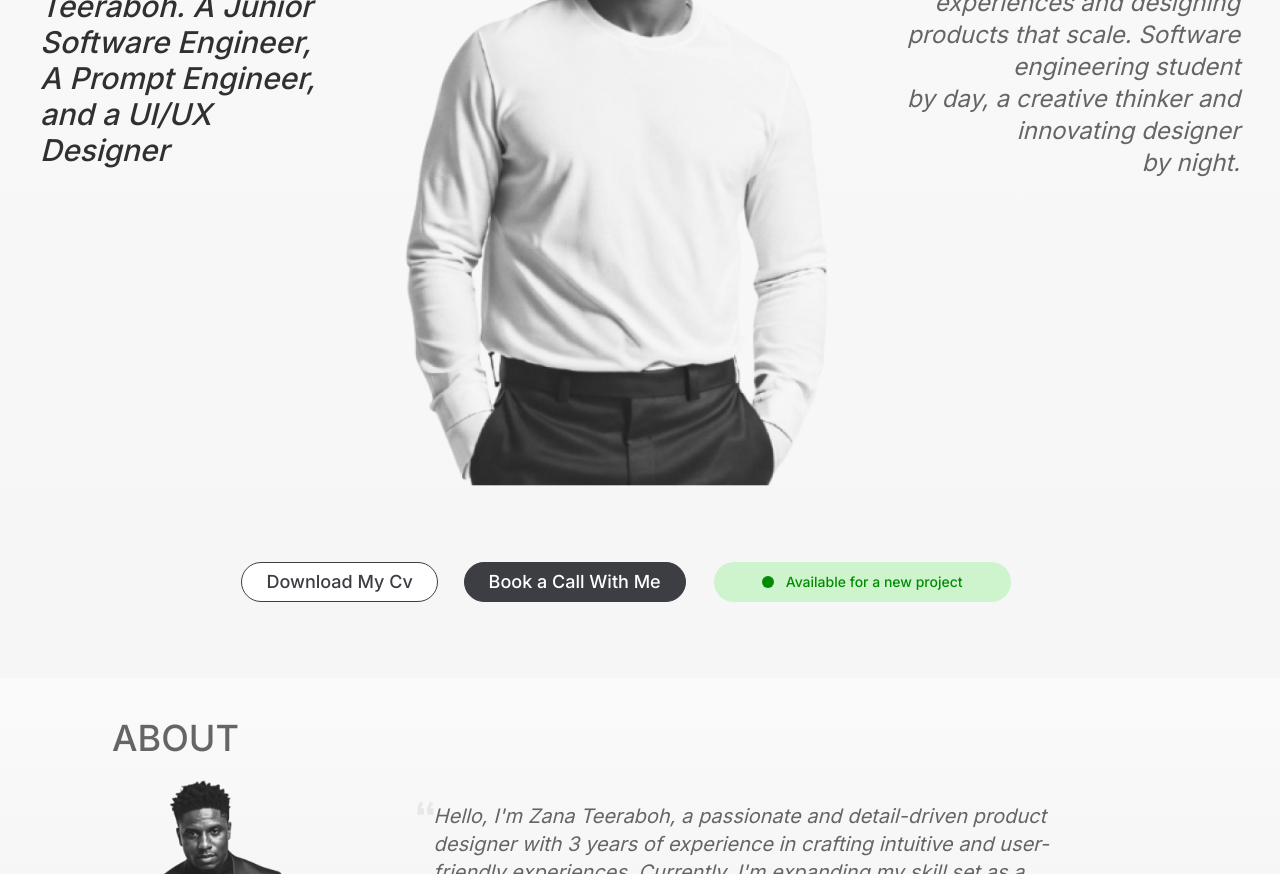
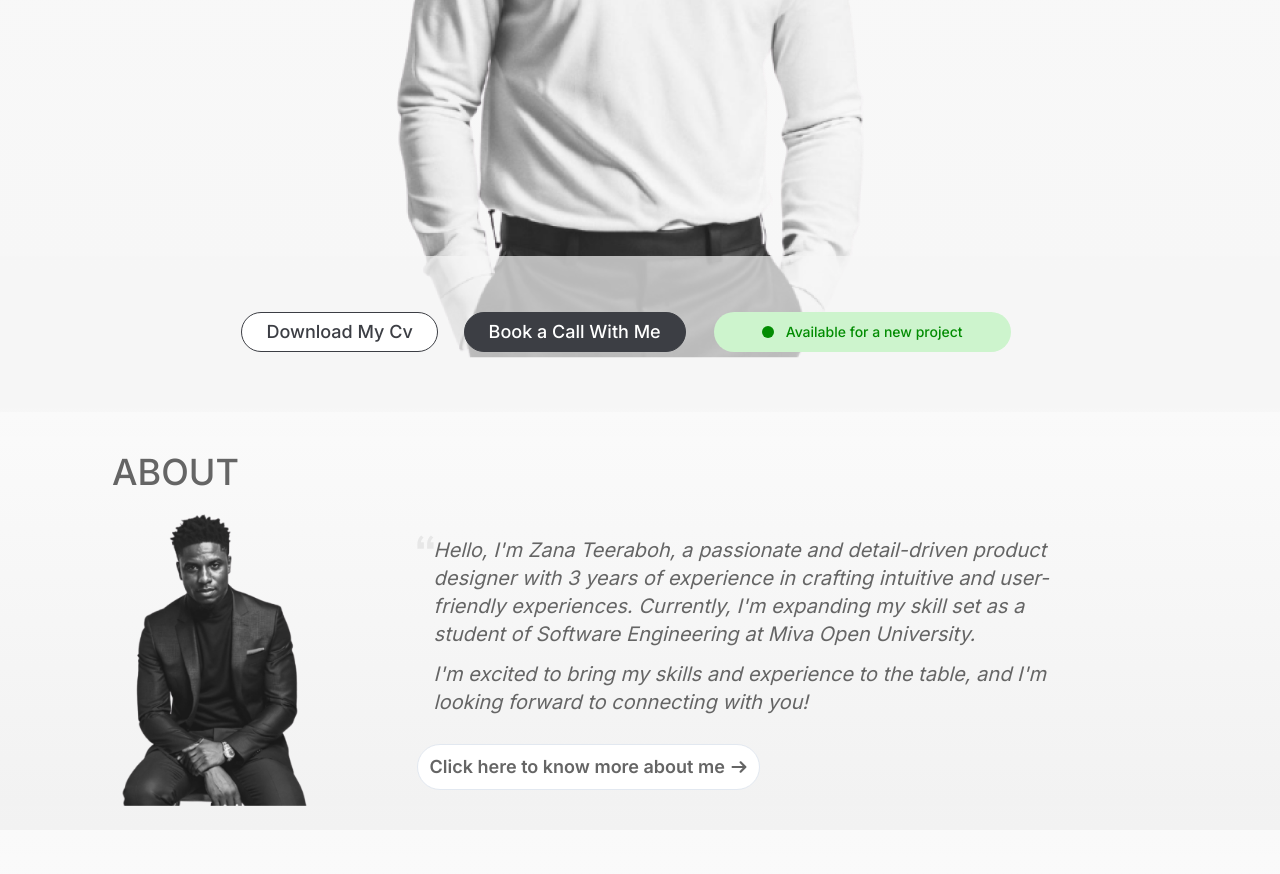
Before and after one commit to teeraboh/Personal_Portfolio-1, a Next.js app in the folder my-portfolio/: page / in a window 1280 px wide. Shown: the part 820-1694 px from the top of the page. Built offline with nearby package versions, Linux system fonts and the light colour scheme.

Commit message:
home image position fix

```diff
--- a/my-portfolio/src/app/page.tsx
+++ b/my-portfolio/src/app/page.tsx
@@ -43,7 +43,7 @@ export default function Home() {
             EXPLORE MY PORTFOLIO
           </h1>
         </div>
-        <div className="flex flex-col w-full items-center justify-center relative lg:flex-row lg:justify-between lg:px-10 lg:-mt-52">
+        <div className="flex flex-col w-full items-center justify-center lg:flex-row lg:justify-between lg:px-10 lg:-mt-52 lg:relative">
           <div className="lg:mb-24 lg:relative lg:w-[22rem] lg:h-[15.938rem]">
             <p className="text-center text-base font-medium text-textmed text-pretty italic lg:text-start lg:text-3xl">
               Hey, I’m Zana Teeraboh. A Junior Software Engineer,
@@ -52,7 +52,7 @@ export default function Home() {
             </p>
           </div>
 
-          <div className="flex relative">
+          <div className="flex h-fit lg:absolute lg:left-1/2 lg:transform lg:-translate-x-1/2 lg:pt-8">
             <Image
               src="/images/Image1.png"
               alt="logo"
@@ -84,7 +84,9 @@ export default function Home() {
         </div>
       </section>
 
-      <section className="flex flex-col w-full items-center justify-center space-y-2 bg-bgbutton/70 lg:flex-row lg:py-16 lg:-mt-44">
+      <div className="h-32 w-full bg-transparent hidden lg:block"></div>
+
+      <section className="flex flex-col w-full items-center justify-center space-y-2 bg-bgbutton/70 lg:flex-row lg:py-12 z-10">
         <div className="grid grid-cols-2 gap-0">
           <PrimaryButton
             id="DownloadCv"
```
